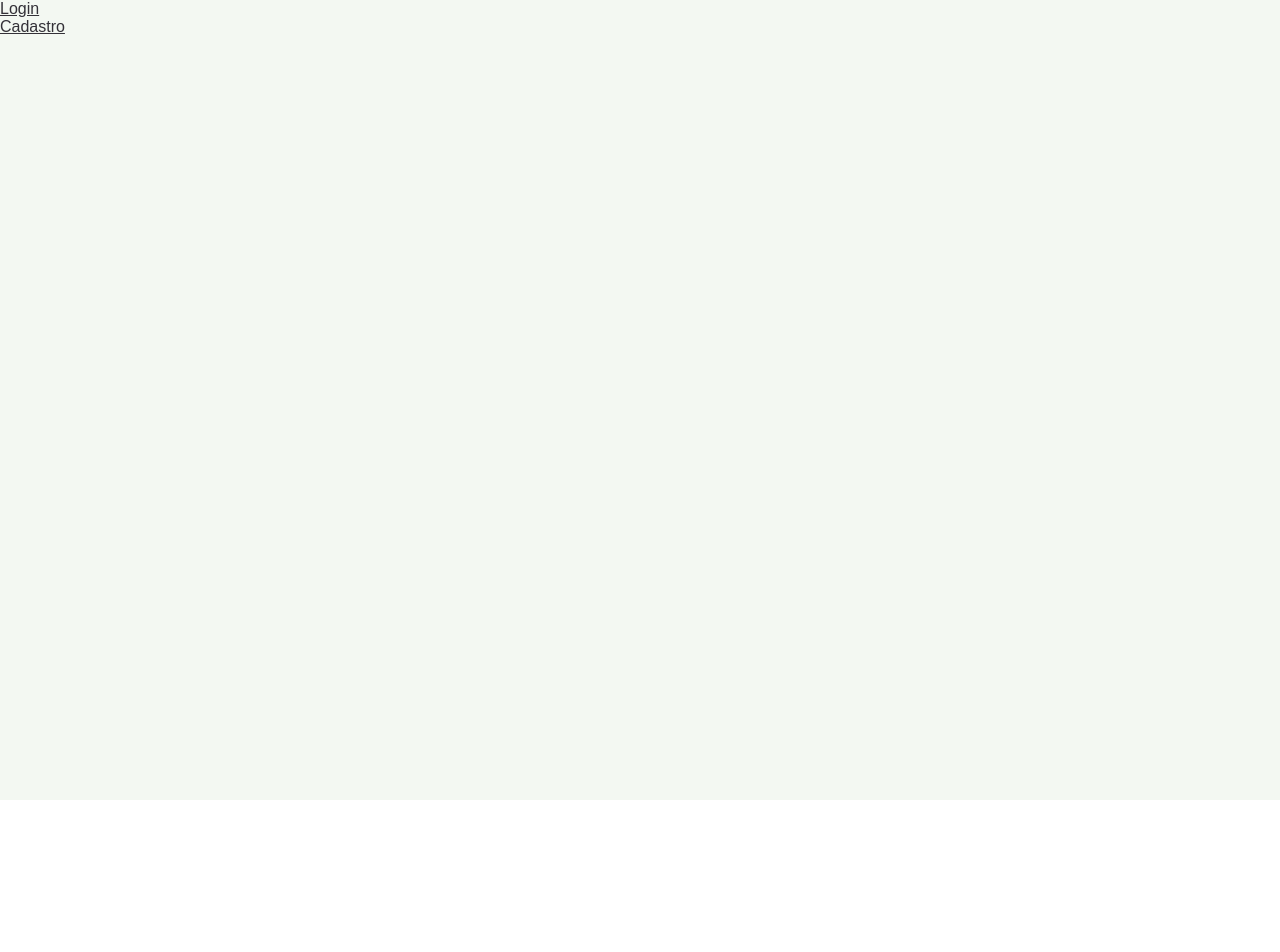
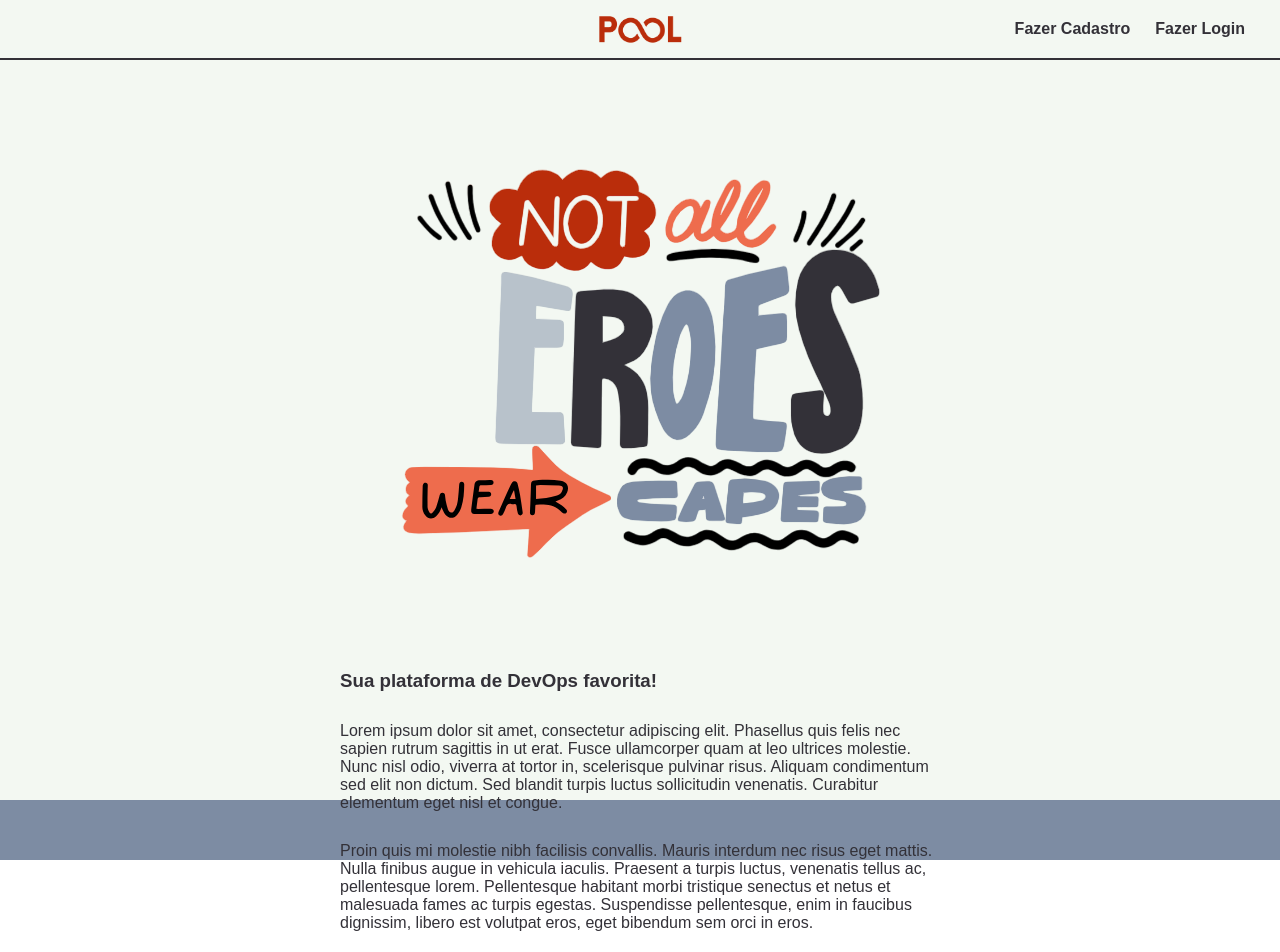
Before and after one commit to loregbrw/Pool, a React (Vite) app in the folder frontend/: page / in a window 1280 px wide. Shown: the top 952 px of the page. Before the commit the page ends 800 px from the top, so only its background shows below. Built offline with nearby package versions, Linux system fonts and the light colour scheme; a web font is replaced by a local one.

Commit message:
:sparkles: feat: Calendar component and Initial page

```diff
--- a/frontend/src/components/main/style.ts
+++ b/frontend/src/components/main/style.ts
@@ -6,8 +6,8 @@ export const StyledMain = styled.main`
 
     width: 100%;
 
-    min-height: 100vh;
-    height: fit-content;
+    height: 100vh;
+    min-height: fit-content;
 
     align-items: center;
 
--- a/frontend/src/pages/calendars/index.tsx
+++ b/frontend/src/pages/calendars/index.tsx
@@ -2,6 +2,7 @@ import moment from "moment";
 import { Calendar, momentLocalizer } from 'react-big-calendar';
 import 'react-big-calendar/lib/css/react-big-calendar.css';
 import { Main } from '../../components/main';
+import "./style.css"
 
 import 'react-big-calendar/lib/addons/dragAndDrop/styles.css'
 
@@ -47,7 +48,6 @@ export const Calendars = () => {
                     events={[]}
                     startAccessor="start"
                     endAccessor="end"
-                    style={{  height: '70vh', width: "50vw", padding: '20px', display: "flex", gap: "10px" }}
                     defaultView="month"
                 />
                 {/* {eventSelect && (
--- /dev/null
+++ b/frontend/src/pages/calendars/style.css
@@ -0,0 +1,46 @@
+.rbc-calendar{
+    width: 100%;
+    height: 100%;
+    padding: 20px;
+    display: flex;
+    gap: 10px;
+    border: 2px solid #ddd;
+    border-radius: 10px;
+}
+
+.rbc-month-view{
+    height: 100%;
+    width: 100%;
+    display: flex;
+    flex-direction: column;
+    position: relative;
+    border-radius: 10px;
+    overflow: hidden;
+    border: 2px solid #ddd;
+}
+
+.rbc-toolbar button{
+    background-color: #BA2D0B;
+    color: white;
+    font-weight: 700;
+    border-radius: 10px
+}
+
+.rbc-toolbar button.rbc-active{
+    color: #333138;
+}
+
+.rbc-toolbar span.rbc-toolbar-label{
+    color: #BA2D0B;
+    font-weight: 700;
+}
+
+.rbc-header {
+    background-color: #7D8CA3;
+    padding: 5px;
+}
+.rbc-header  span{
+    color: white;
+}
+
+/* borderRadius: "10px", background: "white"}} */
--- /dev/null
+++ b/frontend/src/pages/initial/headerInicial/index.tsx
@@ -0,0 +1,17 @@
+import { HeaderContainer, LeftTop, LogoImg, RightTop, StyledLink } from "./style"
+
+export const HeaderInicial = () => {
+    return (
+        <>
+            <HeaderContainer>
+                <LeftTop>
+                </LeftTop>
+                <LogoImg src="/LogoPoolRed.png" />
+                <RightTop>
+                    <StyledLink to={"/signup"}>Fazer Cadastro</StyledLink>
+                    <StyledLink to={"/login"}>Fazer Login</StyledLink>
+                </RightTop>
+            </HeaderContainer>
+        </>
+    )
+}
--- /dev/null
+++ b/frontend/src/pages/initial/headerInicial/style.ts
@@ -0,0 +1,89 @@
+import styled from "styled-components";
+import { Link } from "react-router-dom";
+import { EColorPalette } from "../../../enums/EColorPalette";
+
+export const HeaderContainer = styled.div`
+    display: flex;
+
+    justify-content: space-between;
+    align-items: center;
+
+    width: 100%;
+    height: 60px;
+    background-color: ${EColorPalette.MINTCREAM};
+    padding: 10px 35px;
+
+    position: fixed;
+    z-index: 500;
+    border-bottom: 2px solid ${EColorPalette.JET};
+`
+
+export const LeftTop = styled.div`
+    display: flex;
+    align-items: center;
+    justify-content: flex-start;
+
+    width: 250px;
+
+`
+export const RightTop = styled.div`
+    display: flex;
+    flex-direction: row;
+    align-items: center;
+    justify-content: flex-end;
+    gap: 25px;
+
+    width: 250px;
+    height: 100%;
+`
+export const StyledLink = styled(Link)`
+    text-decoration: none;
+    font-weight: 700;
+
+    position: relative;
+
+    &::after {
+        content: '';
+        position: absolute;
+        width: 0;
+        height: 3px;
+        left: -2px;
+        bottom: -2px;
+
+        border-radius: 5px;
+
+        background-color: ${EColorPalette.ENGINEERINGORANGE};
+        transition: width 0.3s ease-out;
+    }
+
+    &:hover::after {
+        width: calc(100% + 4px);
+    }
+`
+
+export const LogoImg = styled.img`
+    height: 30px;
+`
+
+export const NotificationIcon = styled.img`
+    height: 30px;
+
+    cursor: pointer;
+    transition: 300ms;
+
+    &:hover {
+        filter: brightness(85%) saturate(125%);
+    }
+`
+
+export const PerfilPhoto = styled.img`
+    height: 100%;
+    border-radius: 100%;
+
+    cursor: pointer;
+    transition: 300ms;
+
+    &:hover {
+        filter: brightness(85%) saturate(125%);
+    }
+`
--- a/frontend/src/pages/initial/index.tsx
+++ b/frontend/src/pages/initial/index.tsx
@@ -1,11 +1,29 @@
-import { Link } from "react-router-dom"
+import { HeaderInicial } from "./headerInicial"
+import { Main } from "../../components/main"
+import { Description, DescriptionContainer, Footer, Image, ImgContainer, InitialContainer, Slogan } from "./style"
+import ImgInitial from "/NotAllEroesWearCapes.png"
 
 export const Initial = () => {
     return(
         <>
-            <Link to={"/login"}>Login</Link>
-            <br />
-            <Link to={"/signup"}>Cadastro</Link>
+            <HeaderInicial/>
+            <Main >
+                <InitialContainer>
+                    <ImgContainer>
+                        <Image src={ImgInitial}/>
+                    </ImgContainer>
+                    <DescriptionContainer>
+                        <Slogan>Sua plataforma de DevOps favorita!</Slogan>
+                        <Description>
+                           Lorem ipsum dolor sit amet, consectetur adipiscing elit. Phasellus quis felis nec sapien rutrum sagittis in ut erat. Fusce ullamcorper quam at leo ultrices molestie. Nunc nisl odio, viverra at tortor in, scelerisque pulvinar risus. Aliquam condimentum sed elit non dictum. Sed blandit turpis luctus sollicitudin venenatis. Curabitur elementum eget nisl et congue.
+                        </Description>
+                        <Description>
+                        Proin quis mi molestie nibh facilisis convallis. Mauris interdum nec risus eget mattis. Nulla finibus augue in vehicula iaculis. Praesent a turpis luctus, venenatis tellus ac, pellentesque lorem. Pellentesque habitant morbi tristique senectus et netus et malesuada fames ac turpis egestas. Suspendisse pellentesque, enim in faucibus dignissim, libero est volutpat eros, eget bibendum sem orci in eros.
+                        </Description>
+                    </DescriptionContainer>
+                </InitialContainer>
+            </Main>
+            <Footer/>
         </>
     )
 }
--- /dev/null
+++ b/frontend/src/pages/initial/style.ts
@@ -0,0 +1,44 @@
+import styled from "styled-components";
+import { EColorPalette } from "../../enums/EColorPalette";
+
+export const InitialContainer =styled.div`
+    width: 100%;
+    height: 100%;
+    display: flex;
+    flex-direction: row;
+    flex-wrap: wrap;
+    justify-content: center;
+
+`
+
+export const ImgContainer = styled.div`
+    display: flex;
+    align-items: center;
+`
+export const Image = styled.img`
+    padding: 40px 20px;
+    width: 100%;
+
+`
+
+export const DescriptionContainer = styled.div`
+    display: flex;
+    gap: 30px;
+    flex-direction: column;
+    padding: 50px;
+    justify-content: center;
+`
+
+export const Slogan = styled.h3`
+`
+
+export const Description = styled.p`
+    width: 100%;
+    max-width: 600px;
+`
+
+export const Footer = styled.div`
+    width: 100%;
+    height: 60px;
+    background-color: ${EColorPalette.COOLGRAY};
+`
```
Also changed, not shown: frontend/src/main.tsx (+0 -8 lines), frontend/src/pages/calendars/style.ts (deleted, +0 -9 lines), frontend/public/NotAllEroesWearCapes.png (added).
